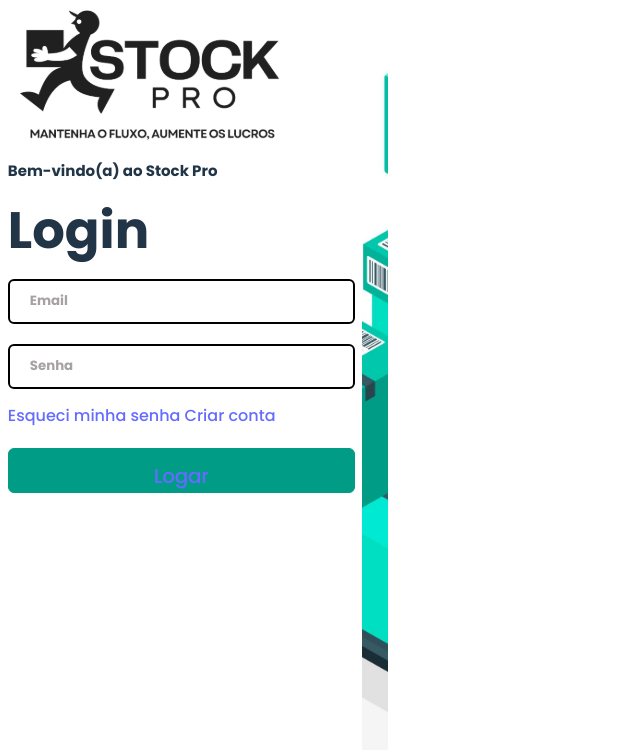
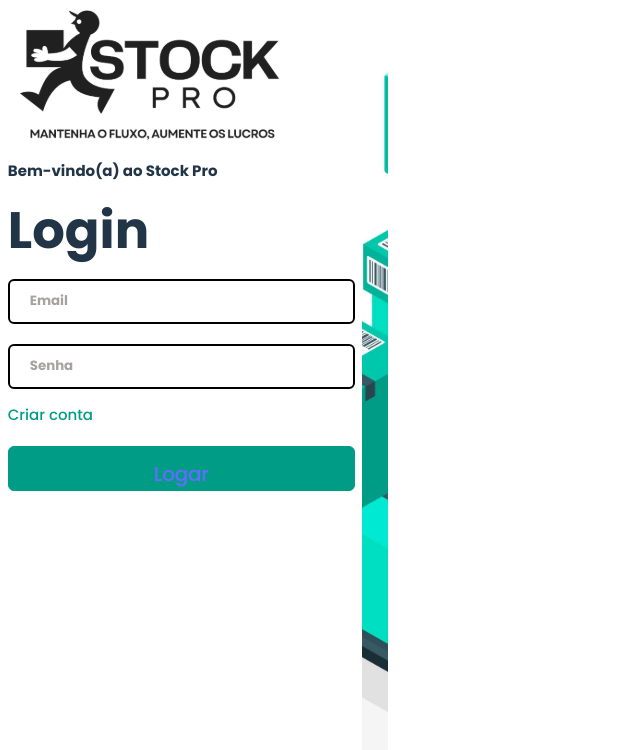
Before and after one commit to TCC-Grupo07/front-end, a React (Vite) app in the folder frontend/: page / in a window 1280 px wide. Shown: the top 750 px of the page, without its empty margins (0-640 px from the left). Built offline with nearby package versions, Linux system fonts and the light colour scheme; the HTML template or start-up script is replaced by a standard one.

Commit message:
style login

```diff
--- a/frontend/src/pages/login/login.tsx
+++ b/frontend/src/pages/login/login.tsx
@@ -1,4 +1,6 @@
 import { useContext, FormEvent } from "react"
+
+import "./styleLogin.css"
 
 import Logo from '../../assets/logo.svg'
 
@@ -41,7 +43,6 @@
                     </form>
 
                     <div className="logar">
-                        <a id='esqueciSenha' href="#">Esqueci minha senha </a>
                         <a id='criarConta' href='/register'>Criar conta</a>
 
                     </div>
--- a/frontend/src/pages/login/styleLogin.css
+++ b/frontend/src/pages/login/styleLogin.css
@@ -77,9 +77,6 @@
   padding: 20px;
 }
 
-a{
-  color: #009C86;
-}
 
 #esqueciSenha {
   text-decoration: none;
```
Also changed, not shown: frontend/src/contexts/AuthContext.tsx (+16 -2 lines).
